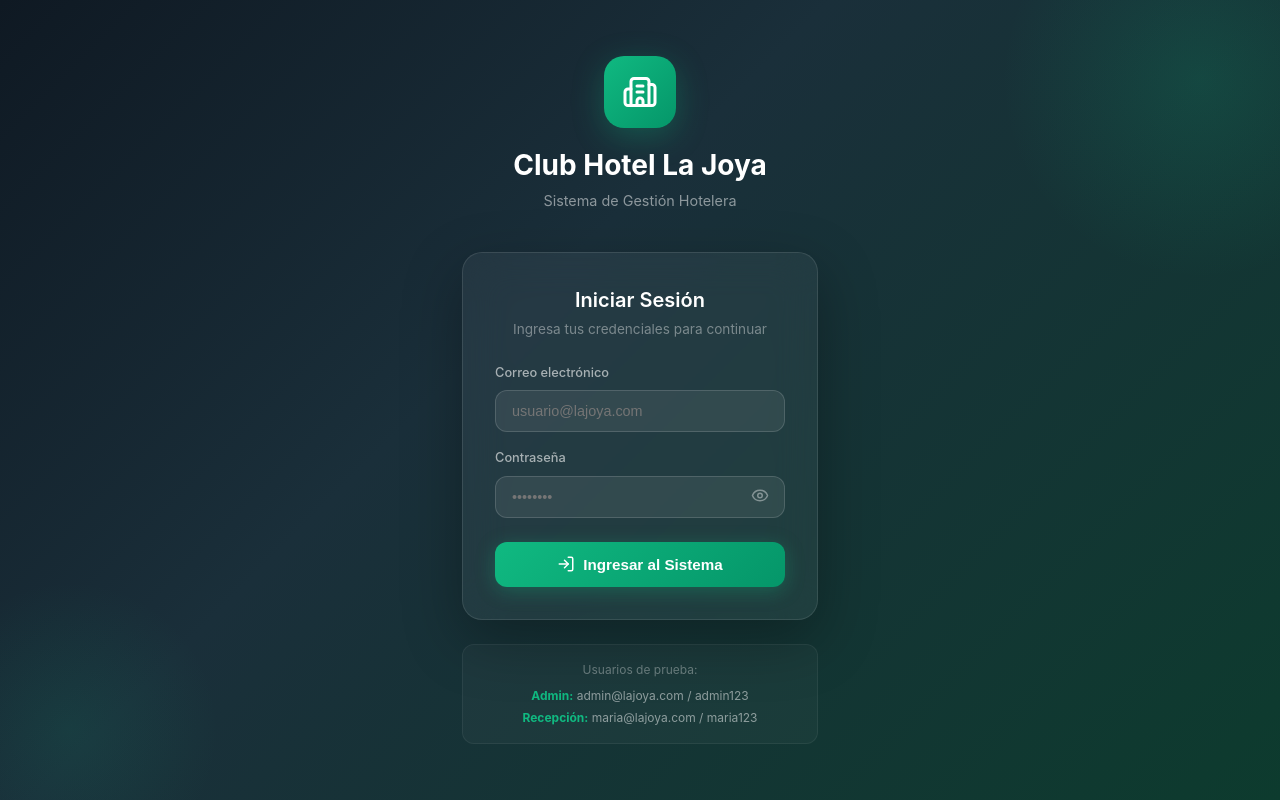
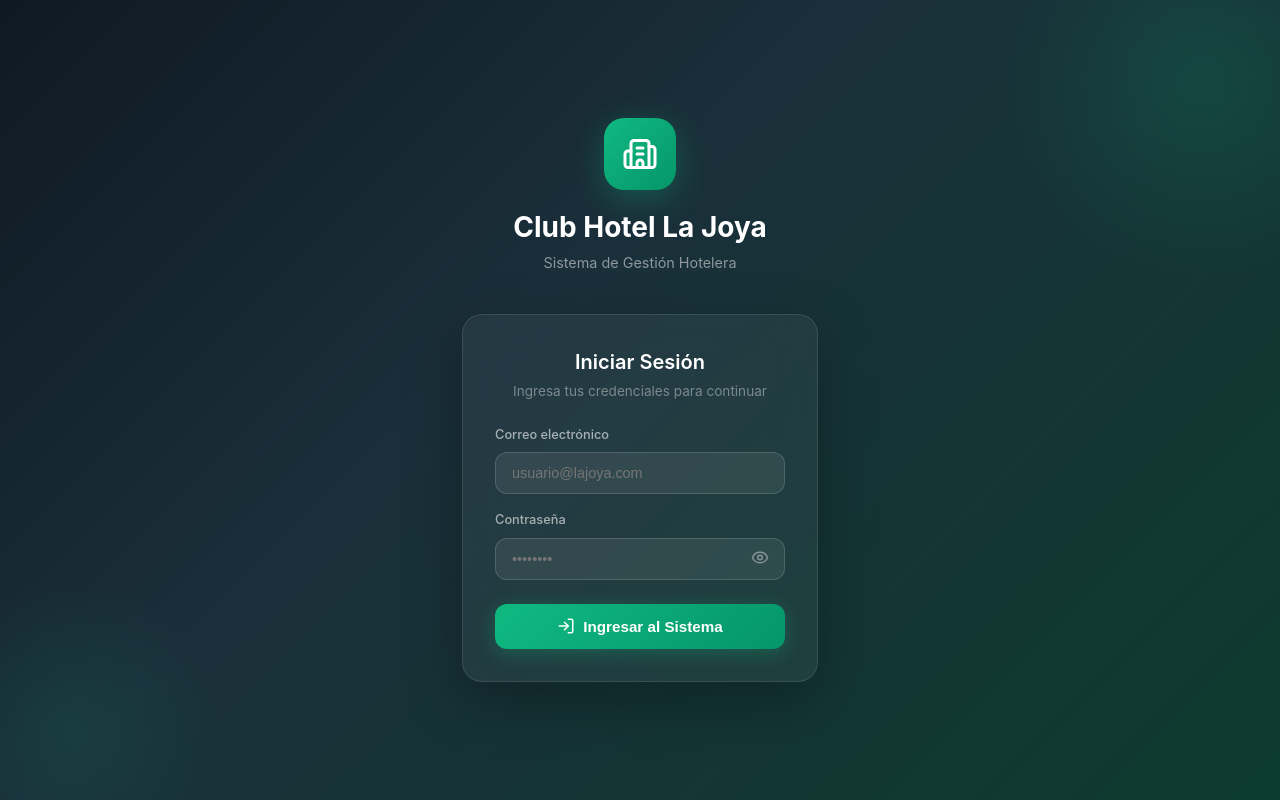
Before and after one commit to alemherb-sketch/club-hotel-la-joya, a React (Vite) app: page /login in a window 1280 px wide. Built offline with nearby package versions, Linux system fonts and the light colour scheme.

Commit message:
UI: quitar credenciales de prueba visibles en pantalla de login

```diff
--- a/src/pages/Login.jsx
+++ b/src/pages/Login.jsx
@@ -189,24 +189,6 @@ export default function Login() {
             </button>
           </form>
         </div>
-
-        {/* Footer hint */}
-        <div style={{
-          textAlign: 'center', marginTop: '1.5rem',
-          padding: '1rem', borderRadius: '12px',
-          background: 'rgba(255,255,255,0.03)',
-          border: '1px solid rgba(255,255,255,0.06)'
-        }}>
-          <p style={{ fontSize: '0.75rem', color: 'rgba(255,255,255,0.35)', margin: '0 0 0.5rem' }}>
-            Usuarios de prueba:
-          </p>
-          <p style={{ fontSize: '0.75rem', color: 'rgba(255,255,255,0.5)', margin: '0 0 0.25rem' }}>
-            <strong style={{ color: '#10b981' }}>Admin:</strong> admin@lajoya.com / admin123
-          </p>
-          <p style={{ fontSize: '0.75rem', color: 'rgba(255,255,255,0.5)', margin: 0 }}>
-            <strong style={{ color: '#10b981' }}>Recepción:</strong> maria@lajoya.com / maria123
-          </p>
-        </div>
       </div>
     </div>
   );
```
